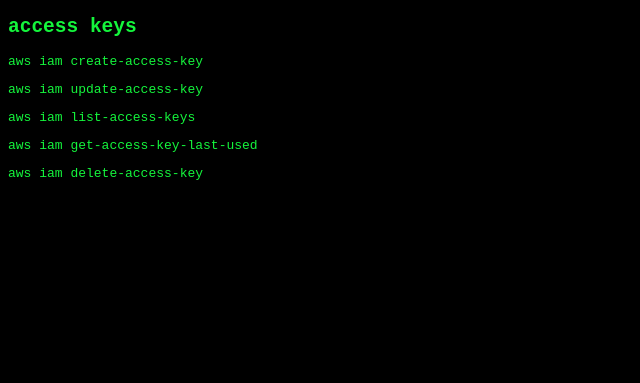
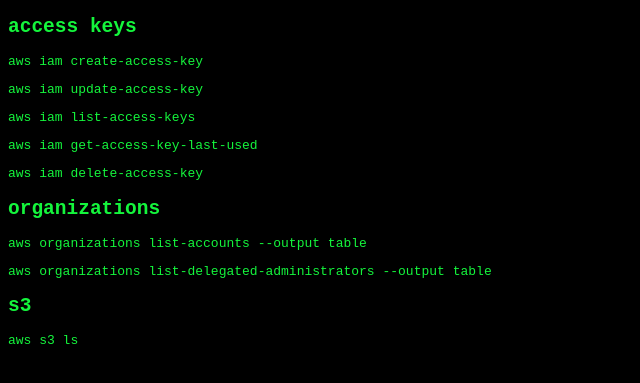
Before and after one commit to davejagoda/davejagoda.github.io, a Jekyll site: the page built from useful/useful_aws_commands.md, in a window 1280 px wide. Shown: the top 383 px of the page, without its empty margins (0-640 px from the left). Built offline with Jekyll 4.4.1, drawn with Linux system fonts in a browser that asks for light colours.

Commit message:
Add organizations and s3 to useful_aws_commands.md

```diff
--- a/useful/useful_aws_commands.md
+++ b/useful/useful_aws_commands.md
@@ -15,3 +15,15 @@
 `aws iam get-access-key-last-used`
 
 `aws iam delete-access-key`
+
+organizations
+-------------
+
+`aws organizations list-accounts --output table`
+
+`aws organizations list-delegated-administrators --output table`
+
+s3
+--
+
+`aws s3 ls`
```
